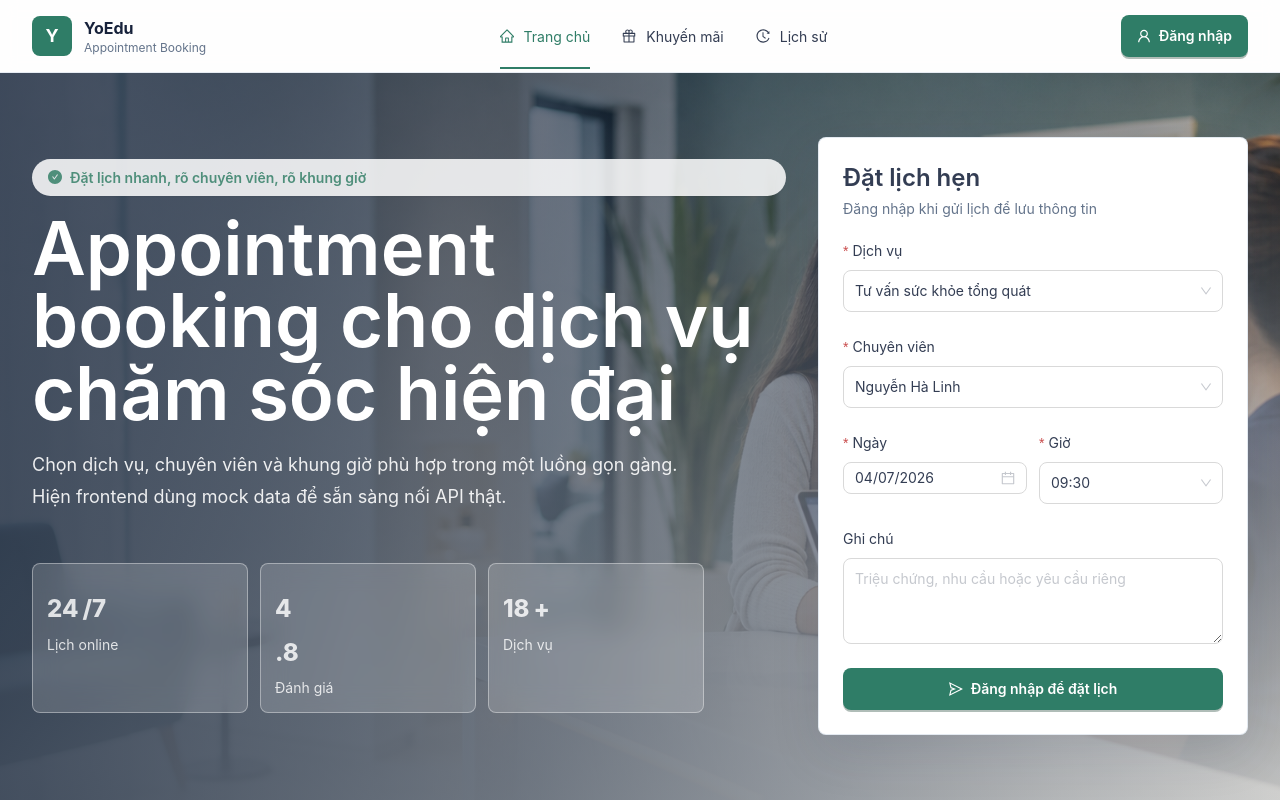
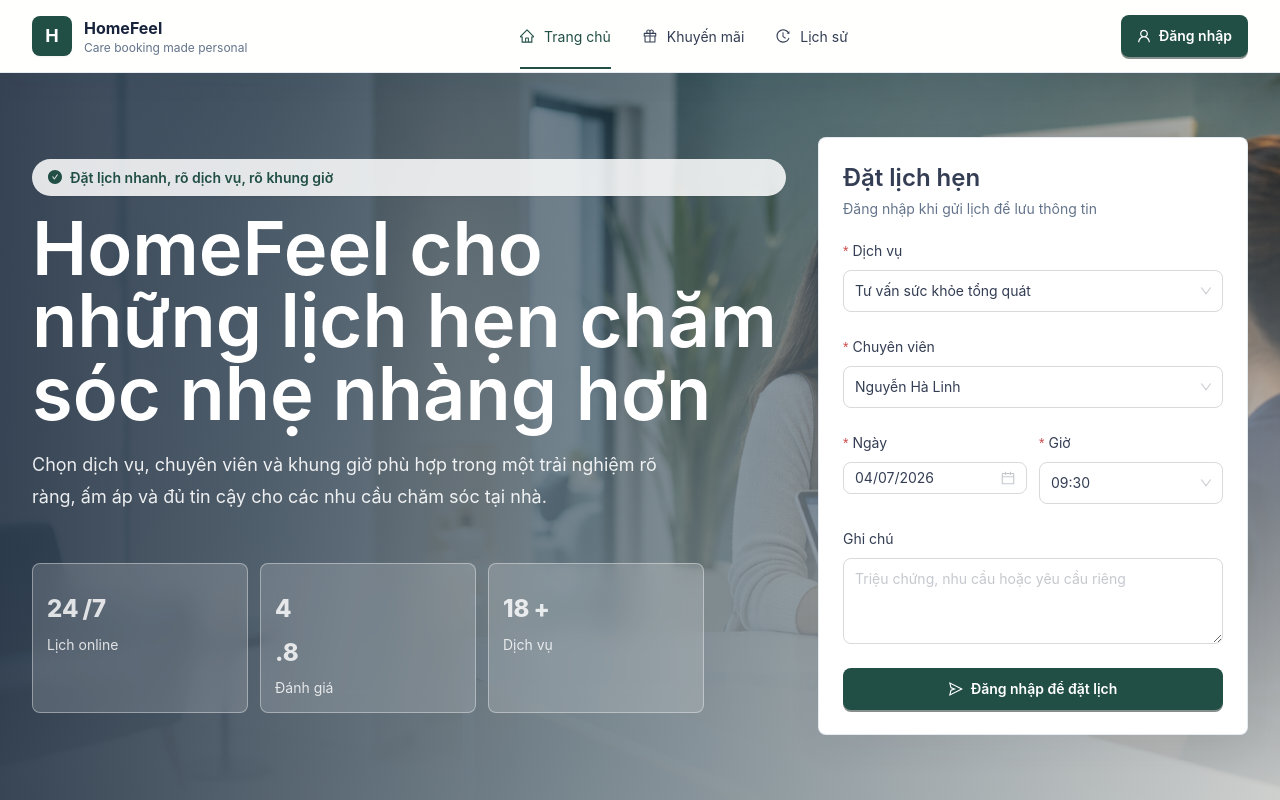
Before and after one commit to NoraAyato/Appointment-Booking-System-FE, a React (Vite) app: page / in a window 1280 px wide. Shown: the top 800 px of the page. Built offline with nearby package versions, Linux system fonts and the light colour scheme; no server answers.

Commit message:
style: rebrand interface as HomeFeel

```diff
--- a/index.html
+++ b/index.html
@@ -3,7 +3,7 @@
   <head>
     <meta charset="UTF-8" />
     <meta name="viewport" content="width=device-width, initial-scale=1.0" />
-    <title>YoEdu Appointment Booking</title>
+    <title>HomeFeel Appointment Booking</title>
   </head>
   <body>
     <div id="root"></div>
--- a/package.json
+++ b/package.json
@@ -1,5 +1,5 @@
 {
-  "name": "yoedu-appointment-booking-fe",
+  "name": "homefeel-appointment-booking-fe",
   "private": true,
   "version": "0.1.0",
   "type": "module",
@@ -12,6 +12,7 @@
   },
   "dependencies": {
     "@ant-design/icons": "^5.6.1",
+    "@ant-design/v5-patch-for-react-19": "^1.0.3",
     "@reduxjs/toolkit": "^2.5.0",
     "antd": "^5.23.4",
     "axios": "^1.7.9",
--- a/src/app/layouts/MainLayout.tsx
+++ b/src/app/layouts/MainLayout.tsx
@@ -1,20 +1,13 @@
-import {
-  DownOutlined,
-  GiftOutlined,
-  HistoryOutlined,
-  HomeOutlined,
-  LogoutOutlined,
-  SettingOutlined,
-  UserOutlined,
-} from '@ant-design/icons';
-import { Avatar, Button, Dropdown, Layout, Menu, Space, Tag, Typography } from 'antd';
-import type { MenuProps } from 'antd';
+import { GiftOutlined, HistoryOutlined, HomeOutlined, UserOutlined } from '@ant-design/icons';
+import { Button, Layout, Menu, Typography } from 'antd';
 import { useMemo, useState } from 'react';
 import { Link, Outlet, useLocation, useNavigate } from 'react-router-dom';
 
 import { useAppDispatch, useAppSelector } from '@/app/redux/hooks';
-import { LoginModal } from '@/features/auth/components/LoginModal';
-import { logout } from '@/features/auth/store/auth-slice';
+import { AuthModal } from '@/features/auth/components/AuthModal';
+import { logout } from '@/features/auth/store/auth-thunk';
+import { UserDropdown } from '@/features/users/components/UserDropdown';
+import { APP_BRAND } from '@/shared/constants/brand';
 
 const { Header, Content, Footer } = Layout;
 
@@ -25,7 +18,7 @@ const navItems = [
 ];
 
 export function MainLayout() {
-  const [loginOpen, setLoginOpen] = useState(false);
+  const [authOpen, setAuthOpen] = useState(false);
   const user = useAppSelector((state) => state.auth.user);
   const dispatch = useAppDispatch();
   const navigate = useNavigate();
@@ -41,58 +34,20 @@ export function MainLayout() {
     navigate('/');
   };
 
-  const dashboardPath =
-    user?.role === 'admin' ? '/admin/dashboard' : user?.role === 'staff' ? '/staff/dashboard' : '';
-
-  const userMenuItems: MenuProps['items'] = [
-    ...(dashboardPath
-      ? [
-          {
-            key: 'dashboard',
-            icon: <SettingOutlined />,
-            label: <Link to={dashboardPath}>Dashboard</Link>,
-          },
-        ]
-      : []),
-    {
-      key: 'profile',
-      icon: <UserOutlined />,
-      label: <Link to="/profile">Profile user</Link>,
-    },
-    {
-      key: 'history',
-      icon: <HistoryOutlined />,
-      label: <Link to="/booking-history">Lịch sử đặt dịch vụ</Link>,
-    },
-    {
-      key: 'promotions',
-      icon: <GiftOutlined />,
-      label: <Link to="/promotions">Khuyến mãi</Link>,
-    },
-    {
-      type: 'divider',
-    },
-    {
-      key: 'logout',
-      icon: <LogoutOutlined />,
-      label: 'Đăng xuất',
-      danger: true,
-      onClick: handleLogout,
-    },
-  ];
-
   return (
-    <Layout className="min-h-screen bg-[#f6f4ee]">
-      <Header className="sticky top-0 z-30 h-auto border-b border-slate-200/80 bg-white/90 px-4 py-0 backdrop-blur md:px-8">
+    <Layout className="min-h-screen bg-[#f7f4ee]">
+      <Header className="sticky top-0 z-30 h-auto border-b border-slate-200/80 bg-white/[0.92] px-4 py-0 shadow-[0_10px_30px_rgba(25,39,68,0.04)] backdrop-blur md:px-8">
         <div className="mx-auto flex min-h-[72px] max-w-7xl items-center justify-between gap-4">
           <Link to="/" className="flex items-center gap-3 text-ink">
-            <div className="grid h-10 w-10 place-items-center rounded-lg bg-[#2f7d67] text-lg font-bold text-white">
-              Y
+            <div className="grid h-10 w-10 place-items-center rounded-lg bg-[#214f45] text-lg font-bold text-white shadow-sm">
+              {APP_BRAND.initial}
             </div>
             <div className="leading-tight">
-              <Typography.Text className="block !text-base !font-bold !text-ink">YoEdu</Typography.Text>
+              <Typography.Text className="block !text-base !font-bold !text-ink">
+                {APP_BRAND.name}
+              </Typography.Text>
               <Typography.Text className="block !text-xs !text-slate-500">
-                Appointment Booking
+                {APP_BRAND.tagline}
               </Typography.Text>
             </div>
           </Link>
@@ -109,22 +64,9 @@ export function MainLayout() {
           />
 
           {user ? (
-            <Dropdown menu={{ items: userMenuItems }} trigger={['click']} placement="bottomRight">
-              <Button className="h-11 px-2" type="text">
-                <Space size={10}>
-                  <Avatar src={user.avatarUrl} size={34} />
-                  <span className="hidden max-w-[128px] truncate font-semibold text-ink sm:inline">
-                    {user.fullName}
-                  </span>
-                  <Tag className="hidden capitalize sm:inline" color={user.role === 'admin' ? 'gold' : 'green'}>
-                    {user.role}
-                  </Tag>
-                  <DownOutlined className="text-xs text-slate-500" />
-                </Space>
-              </Button>
-            </Dropdown>
+            <UserDropdown user={user} onLogout={handleLogout} />
           ) : (
-            <Button type="primary" icon={<UserOutlined />} onClick={() => setLoginOpen(true)}>
+            <Button type="primary" icon={<UserOutlined />} onClick={() => setAuthOpen(true)}>
               Đăng nhập
             </Button>
           )}
@@ -132,17 +74,17 @@ export function MainLayout() {
       </Header>
 
       <Content>
-        <Outlet context={{ openLogin: () => setLoginOpen(true) }} />
+        <Outlet context={{ openLogin: () => setAuthOpen(true) }} />
       </Content>
 
       <Footer className="border-t border-slate-200 bg-white px-4">
         <div className="mx-auto flex max-w-7xl flex-col gap-2 text-sm text-slate-500 md:flex-row md:items-center md:justify-between">
-          <span>YoEdu Appointment Booking</span>
-          <span>Mock frontend, sẵn sàng nối API HttpOnly cookie khi backend có contract.</span>
+          <span>{APP_BRAND.name} appointment booking</span>
+          <span>Đặt lịch chăm sóc tại nhà gọn gàng, riêng tư và dễ theo dõi.</span>
         </div>
       </Footer>
 
-      <LoginModal open={loginOpen} onClose={() => setLoginOpen(false)} />
+      <AuthModal open={authOpen} onClose={() => setAuthOpen(false)} />
     </Layout>
   );
 }
--- a/src/features/appointments/constants/appointment-mock-data.ts
+++ b/src/features/appointments/constants/appointment-mock-data.ts
@@ -74,7 +74,7 @@ export const mockAppointments: Appointment[] = [
     specialistName: 'Phạm Ngọc Mai',
     scheduledAt: '2026-06-28T09:30:00',
     status: 'confirmed',
-    location: 'YoEdu Wellness - Quận 3',
+    location: 'HomeFeel Wellness - Quận 3',
     price: 520000,
   },
   {
@@ -92,7 +92,7 @@ export const mockAppointments: Appointment[] = [
     specialistName: 'Trần Bảo Nam',
     scheduledAt: '2026-06-05T16:30:00',
     status: 'completed',
-    location: 'YoEdu Clinic - Quận 1',
+    location: 'HomeFeel Studio - Quận 1',
     price: 650000,
   },
 ];
--- a/src/features/appointments/pages/HomePage.tsx
+++ b/src/features/appointments/pages/HomePage.tsx
@@ -27,6 +27,7 @@ import { useOutletContext } from 'react-router-dom';
 
 import { useAppSelector } from '@/app/redux/hooks';
 import heroImage from '@/assets/appointment-hero.png';
+import { APP_BRAND } from '@/shared/constants/brand';
 
 import { appointmentApi } from '../api/appointment-api';
 import { ServiceCard } from '../components/ServiceCard';
@@ -103,14 +104,14 @@ export function HomePage() {
             <div className="flex min-h-[520px] flex-col justify-center">
               <Space className="mb-4 rounded-full bg-white/85 px-4 py-2 text-sage shadow-sm">
                 <CheckCircleFilled />
-                <span className="font-semibold">Đặt lịch nhanh, rõ chuyên viên, rõ khung giờ</span>
+                <span className="font-semibold">Đặt lịch nhanh, rõ dịch vụ, rõ khung giờ</span>
               </Space>
               <Typography.Title className="hero-title !mb-5 !text-white">
-                Appointment booking cho dịch vụ chăm sóc hiện đại
+                {APP_BRAND.name} cho những lịch hẹn chăm sóc nhẹ nhàng hơn
               </Typography.Title>
               <Typography.Paragraph className="max-w-2xl !text-lg !leading-8 !text-white/90">
-                Chọn dịch vụ, chuyên viên và khung giờ phù hợp trong một luồng gọn gàng.
-                Hiện frontend dùng mock data để sẵn sàng nối API thật.
+                Chọn dịch vụ, chuyên viên và khung giờ phù hợp trong một trải nghiệm rõ ràng,
+                ấm áp và đủ tin cậy cho các nhu cầu chăm sóc tại nhà.
               </Typography.Paragraph>
 
               <div className="mt-8 grid max-w-2xl grid-cols-3 gap-3">
@@ -202,7 +203,7 @@ export function HomePage() {
               Dịch vụ nổi bật
             </Typography.Title>
             <Typography.Text className="text-slate-500">
-              Các lựa chọn mock theo đúng flow booking, có thể thay bằng API khi backend sẵn sàng.
+              Gợi ý những dịch vụ được khách hàng lựa chọn nhiều trong tuần.
             </Typography.Text>
           </div>
           {selectedService ? (
--- a/src/shared/theme/app-theme.ts
+++ b/src/shared/theme/app-theme.ts
@@ -2,12 +2,13 @@ import type { ThemeConfig } from 'antd';
 
 export const appTheme: ThemeConfig = {
   token: {
-    colorPrimary: '#2f7d67',
-    colorInfo: '#2f7d67',
-    colorSuccess: '#438d69',
-    colorWarning: '#d99530',
+    colorPrimary: '#214f45',
+    colorInfo: '#214f45',
+    colorSuccess: '#3f8a65',
+    colorWarning: '#c6862f',
     colorError: '#c94c4c',
     colorTextBase: '#17223b',
+    colorBgLayout: '#f7f4ee',
     borderRadius: 8,
     fontFamily: 'Inter, ui-sans-serif, system-ui, sans-serif',
   },
@@ -19,6 +20,7 @@ export const appTheme: ThemeConfig = {
     },
     Card: {
       borderRadiusLG: 8,
+      headerFontSize: 16,
     },
     Input: {
       borderRadius: 8,
--- a/src/styles/global.css
+++ b/src/styles/global.css
@@ -12,7 +12,7 @@
 body {
   margin: 0;
   color: #17223b;
-  background: #f6f4ee;
+  background: #f7f4ee;
 }
 
 a {
@@ -28,8 +28,8 @@ a {
 .hero-overlay {
   min-height: calc(100vh - 72px);
   background:
-    linear-gradient(90deg, rgba(18, 33, 55, 0.78) 0%, rgba(18, 33, 55, 0.58) 42%, rgba(18, 33, 55, 0.16) 100%),
-    linear-gradient(180deg, rgba(15, 23, 42, 0.15) 0%, rgba(246, 244, 238, 0.92) 100%);
+    linear-gradient(90deg, rgba(20, 36, 56, 0.84) 0%, rgba(30, 57, 75, 0.58) 44%, rgba(30, 57, 75, 0.18) 100%),
+    linear-gradient(180deg, rgba(15, 23, 42, 0.1) 0%, rgba(247, 244, 238, 0.94) 100%);
 }
 
 .hero-title {
@@ -41,6 +41,7 @@ a {
 
 .booking-panel {
   border: 1px solid rgba(226, 232, 240, 0.95);
+  box-shadow: 0 24px 70px rgba(18, 33, 55, 0.18);
 }
 
 .metric-tile {
@@ -68,6 +69,7 @@ a {
   display: flex;
   min-height: 292px;
   border: 1px solid #e7e2d8;
+  box-shadow: 0 10px 30px rgba(28, 45, 73, 0.06);
 }
 
 .service-card .ant-card-body {
@@ -112,6 +114,74 @@ a {
   font-size: 26px;
 }
 
+.dashboard-sider {
+  overflow: hidden;
+  border-right: 1px solid rgba(255, 255, 255, 0.08);
+  background: linear-gradient(180deg, #18372f 0%, #14283d 100%) !important;
+  box-shadow: 18px 0 48px rgba(15, 23, 42, 0.12);
+}
+
+.dashboard-menu.ant-menu-dark {
+  color: rgba(255, 255, 255, 0.72);
+}
+
+.dashboard-menu .ant-menu-item,
+.dashboard-menu .ant-menu-submenu-title {
+  height: 42px;
+  margin: 4px 0;
+  border-radius: 8px;
+}
+
+.dashboard-menu.ant-menu-dark .ant-menu-item-selected {
+  background: rgba(255, 255, 255, 0.16);
+  color: #ffffff;
+}
+
+.dashboard-menu.ant-menu-dark .ant-menu-item:hover,
+.dashboard-menu.ant-menu-dark .ant-menu-submenu-title:hover {
+  background: rgba(255, 255, 255, 0.1);
+  color: #ffffff;
+}
+
+.dashboard-sidebar-action {
+  justify-content: flex-start;
+  height: 42px;
+  border-radius: 8px;
+  color: rgba(255, 255, 255, 0.8) !important;
+}
+
+.dashboard-sidebar-action:hover {
+  background: rgba(255, 255, 255, 0.1) !important;
+  color: #ffffff !important;
+}
+
+.ant-layout-sider-collapsed .dashboard-sidebar-action {
+  justify-content: center;
+}
+
+.ant-layout-sider-collapsed .dashboard-sidebar-action .ant-btn-icon {
+  margin-inline-end: 0;
+}
+
+.dashboard-sidebar-action-danger {
+  color: #ffc0b8 !important;
+}
+
+.ant-card {
+  border-color: rgba(226, 232, 240, 0.86);
+  box-shadow: 0 12px 34px rgba(28, 45, 73, 0.06);
+}
+
+.ant-table-wrapper .ant-table-thead > tr > th {
+  color: #475569;
+  background: #f8fafc;
+  font-weight: 700;
+}
+
+.ant-table-wrapper .ant-table-tbody > tr > td {
+  border-bottom-color: #eef2f7;
+}
+
 @media (max-width: 767px) {
   .hero-section,
   .hero-overlay {
@@ -120,7 +190,7 @@ a {
 
   .hero-overlay {
     background:
-      linear-gradient(180deg, rgba(18, 33, 55, 0.84) 0%, rgba(18, 33, 55, 0.58) 56%, rgba(246, 244, 238, 0.96) 100%);
+      linear-gradient(180deg, rgba(18, 33, 55, 0.86) 0%, rgba(18, 33, 55, 0.58) 56%, rgba(247, 244, 238, 0.96) 100%);
   }
 
   .hero-title {
--- a/tailwind.config.js
+++ b/tailwind.config.js
@@ -8,7 +8,7 @@ export default {
       },
       colors: {
         ink: '#17223b',
-        sage: '#4f8f7b',
+        sage: '#214f45',
         coral: '#de7d62',
         wheat: '#f4c46b',
       },
```
Also changed, not shown: 1 other file (tests, documents, lock files or other folders).
